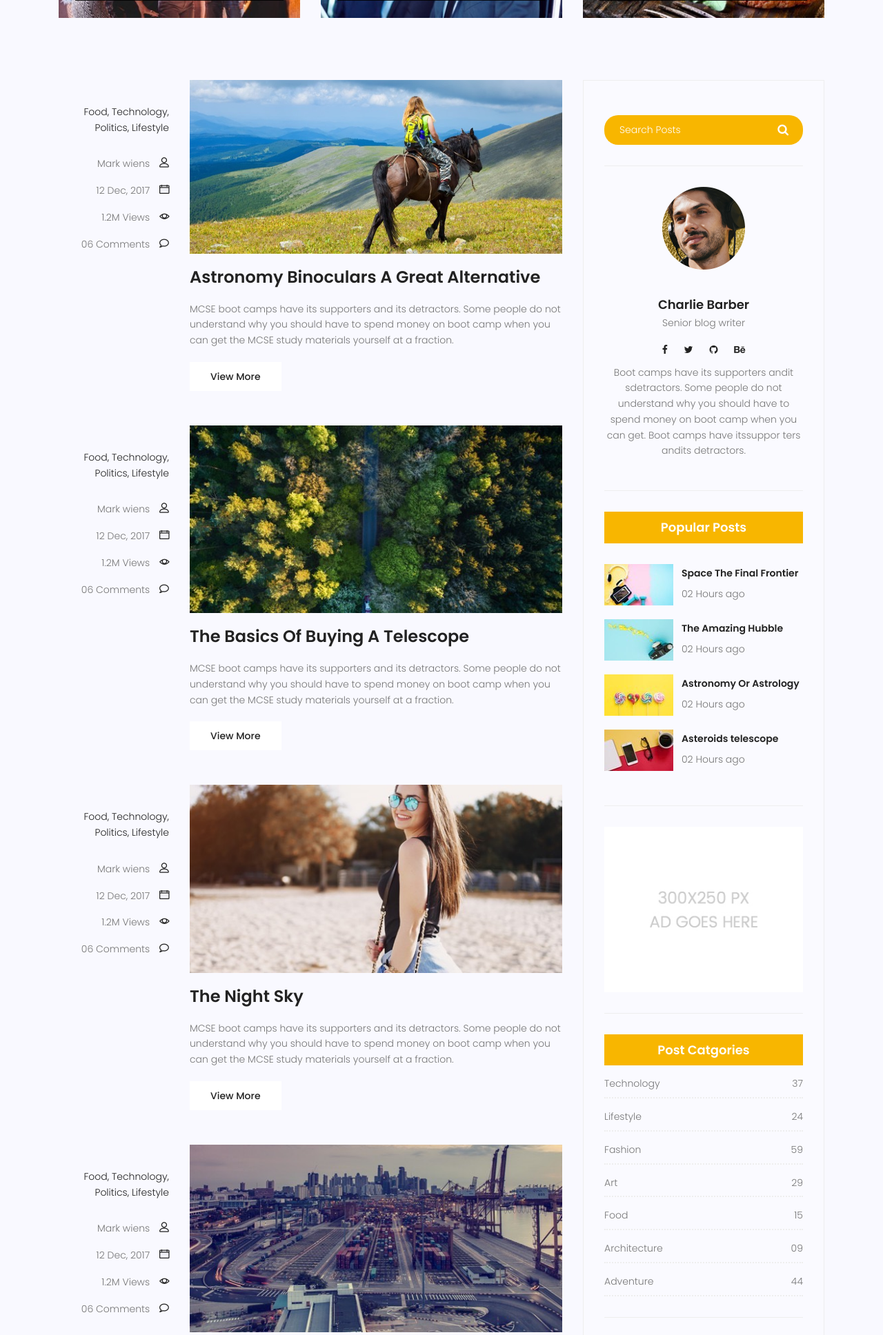
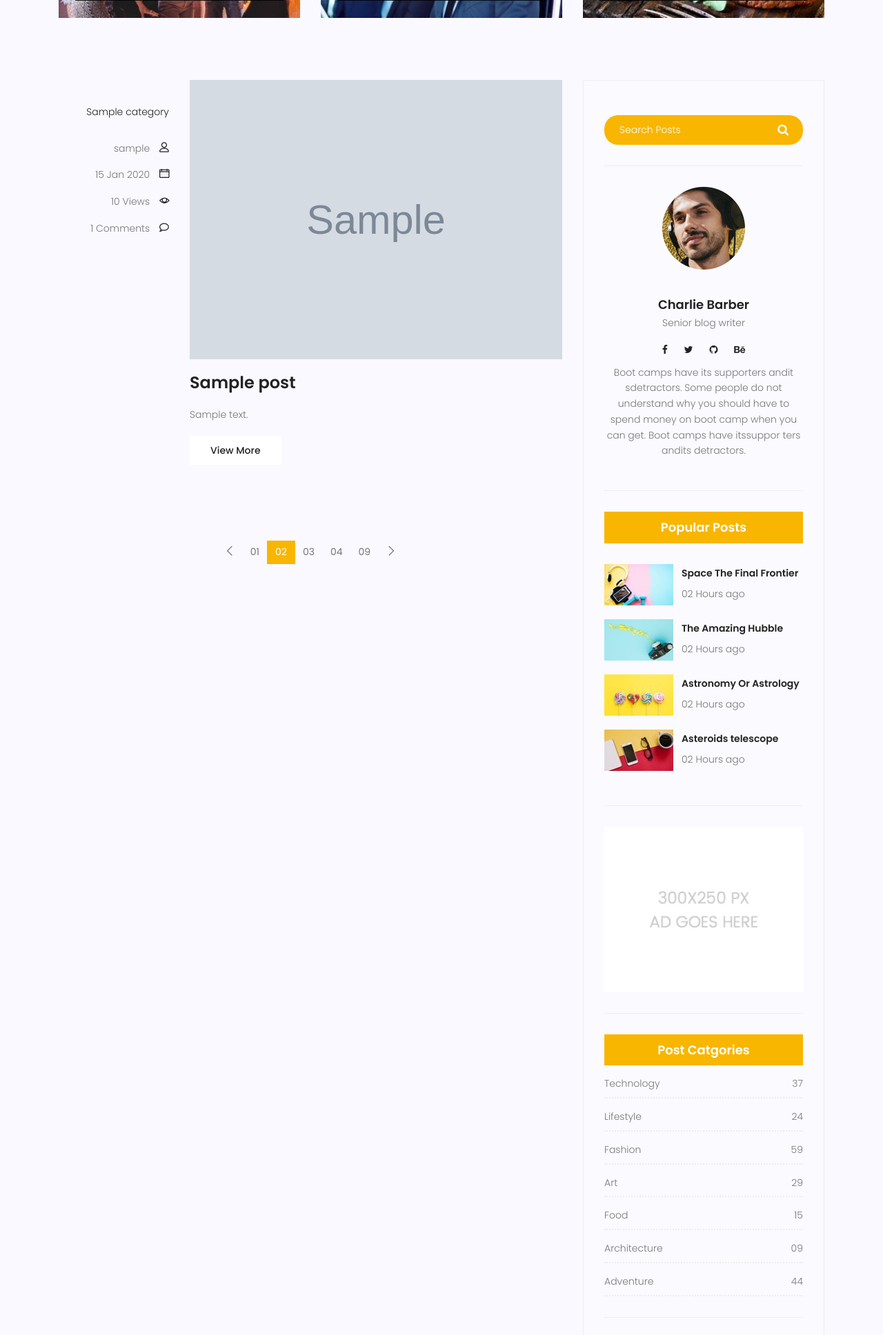
Before and after one commit to arshiazt/travel, a Django app: page /blog/ in a window 1280 px wide. Shown: the part 966-2902 px from the top of the page at 69% size. Run offline with Django 5.2, Linux system fonts and the light colour scheme; tables that the repository leaves empty hold one stand-in row (values such as "Sample post"); grey boxes marked "Sample" are stand-in pictures; some libraries are stand-ins or nearby versions.

Commit message:
add templatetags for blog home

```diff
--- /dev/null
+++ b/blog/templatetags/blog_tags.py
@@ -0,0 +1,8 @@
+from django import template
+from ..models import Post,Comment,Category
+
+register = template.Library()
+
+@register.simple_tag(name='comment_count')
+def function(pid):
+    return Comment.objects.filter(post=pid,approved=True).count()
--- a/templates/blog/blog-home.html
+++ b/templates/blog/blog-home.html
@@ -1,5 +1,6 @@
 {% extends 'base.html' %}
 {% load static %}
+{% load blog_tags %}
 {% block content %}
 <!-- start banner Area -->
 <section class="banner-area relative blog-home-banner" id="home">
@@ -30,8 +31,8 @@
 						<div class="overlay overlay-bg"></div>
 						<a href="#" target="_blank">
 							<div class="thumb">
-								<img class="content-image img-fluid d-block mx-auto" src="{% static 'img/blog/cat-widget1.jpg' %}"
-									alt="">
+								<img class="content-image img-fluid d-block mx-auto"
+									src="{% static 'img/blog/cat-widget1.jpg' %}" alt="">
 							</div>
 							<div class="content-details">
 								<h4 class="content-title mx-auto text-uppercase">Social life</h4>
@@ -48,8 +49,8 @@
 						<div class="overlay overlay-bg"></div>
 						<a href="#" target="_blank">
 							<div class="thumb">
-								<img class="content-image img-fluid d-block mx-auto" src="{% static 'img/blog/cat-widget2.jpg' %}"
-									alt="">
+								<img class="content-image img-fluid d-block mx-auto"
+									src="{% static 'img/blog/cat-widget2.jpg' %}" alt="">
 							</div>
 							<div class="content-details">
 								<h4 class="content-title mx-auto text-uppercase">Politics</h4>
@@ -66,8 +67,8 @@
 						<div class="overlay overlay-bg"></div>
 						<a href="#" target="_blank">
 							<div class="thumb">
-								<img class="content-image img-fluid d-block mx-auto" src="{% static 'img/blog/cat-widget3.jpg' %}"
-									alt="">
+								<img class="content-image img-fluid d-block mx-auto"
+									src="{% static 'img/blog/cat-widget3.jpg' %}" alt="">
 							</div>
 							<div class="content-details">
 								<h4 class="content-title mx-auto text-uppercase">Food</h4>
@@ -88,142 +89,40 @@
 	<div class="container">
 		<div class="row">
 			<div class="col-lg-8 posts-list">
+				{% for post in posts %}
 				<div class="single-post row">
 					<div class="col-lg-3  col-md-3 meta-details">
 						<ul class="tags">
-							<li><a href="#">Food,</a></li>
-							<li><a href="#">Technology,</a></li>
-							<li><a href="#">Politics,</a></li>
-							<li><a href="#">Lifestyle</a></li>
+							{% for cat in post.category.all %}
+							<li><a href="{% url 'blog:category' cat_name=cat.name %}">{{ cat.name }}</a> {% if not forloop.last %},{% endif %}</li>
+							{% endfor %}
 						</ul>
 						<div class="user-details row">
-							<p class="user-name col-lg-12 col-md-12 col-6"><a href="#">Mark wiens</a> <span
-									class="lnr lnr-user"></span></p>
-							<p class="date col-lg-12 col-md-12 col-6"><a href="#">12 Dec, 2017</a> <span
-									class="lnr lnr-calendar-full"></span></p>
-							<p class="view col-lg-12 col-md-12 col-6"><a href="#">1.2M Views</a> <span
+							<p class="user-name col-lg-12 col-md-12 col-6"><a href="{% url 'blog:author' author_username=post.author.username %}">{{ post.author.username }}</a>
+								<span class="lnr lnr-user"></span>
+							</p>
+							<p class="date col-lg-12 col-md-12 col-6"><a href="#">{{post.published_date|date:"d M Y"}}</a> <span class="lnr lnr-calendar-full"></span></p>
+							<p class="view col-lg-12 col-md-12 col-6"><a href="#">{{post.counted_views}} Views</a> <span
 									class="lnr lnr-eye"></span></p>
-							<p class="comments col-lg-12 col-md-12 col-6"><a href="#">06 Comments</a> <span
-									class="lnr lnr-bubble"></span></p>
+							<p class="comments col-lg-12 col-md-12 col-6"><a href="#">{% comment_count post.id %} Comments</a> <span class="lnr lnr-bubble"></span></p>
 						</div>
 					</div>
 					<div class="col-lg-9 col-md-9 ">
 						<div class="feature-img">
-							<img class="img-fluid" src="{% static 'img/blog/feature-img1.jpg' %}" alt="">
+							{% if post.image %}
+							<img class="img-fluid" src="{{ post.image.url }}" alt="">
+							{% endif %}
 						</div>
 						<a class="posts-title" href="blog-single.html">
-							<h3>Astronomy Binoculars A Great Alternative</h3>
+							<h3>{{ post.title }}</h3>
 						</a>
 						<p class="excert">
-							MCSE boot camps have its supporters and its detractors. Some people do not understand why
-							you should have to spend money on boot camp when you can get the MCSE study materials
-							yourself at a fraction.
+							{{ post.content|truncatechars:100 }}
 						</p>
 						<a href="blog-single.html" class="primary-btn">View More</a>
 					</div>
 				</div>
-				<div class="single-post row">
-					<div class="col-lg-3  col-md-3 meta-details">
-						<ul class="tags">
-							<li><a href="#">Food,</a></li>
-							<li><a href="#">Technology,</a></li>
-							<li><a href="#">Politics,</a></li>
-							<li><a href="#">Lifestyle</a></li>
-						</ul>
-						<div class="user-details row">
-							<p class="user-name col-lg-12 col-md-12 col-6"><a href="#">Mark wiens</a> <span
-									class="lnr lnr-user"></span></p>
-							<p class="date col-lg-12 col-md-12 col-6"><a href="#">12 Dec, 2017</a> <span
-									class="lnr lnr-calendar-full"></span></p>
-							<p class="view col-lg-12 col-md-12 col-6"><a href="#">1.2M Views</a> <span
-									class="lnr lnr-eye"></span></p>
-							<p class="comments col-lg-12 col-md-12 col-6"><a href="#">06 Comments</a> <span
-									class="lnr lnr-bubble"></span></p>
-						</div>
-					</div>
-					<div class="col-lg-9 col-md-9 ">
-						<div class="feature-img">
-							<img class="img-fluid" src="{% static 'img/blog/feature-img2.jpg' %}" alt="">
-						</div>
-						<a class="posts-title" href="blog-single.html">
-							<h3>The Basics Of Buying A Telescope</h3>
-						</a>
-						<p class="excert">
-							MCSE boot camps have its supporters and its detractors. Some people do not understand why
-							you should have to spend money on boot camp when you can get the MCSE study materials
-							yourself at a fraction.
-						</p>
-						<a href="blog-single.html" class="primary-btn">View More</a>
-					</div>
-				</div>
-				<div class="single-post row">
-					<div class="col-lg-3  col-md-3 meta-details">
-						<ul class="tags">
-							<li><a href="#">Food,</a></li>
-							<li><a href="#">Technology,</a></li>
-							<li><a href="#">Politics,</a></li>
-							<li><a href="#">Lifestyle</a></li>
-						</ul>
-						<div class="user-details row">
-							<p class="user-name col-lg-12 col-md-12 col-6"><a href="#">Mark wiens</a> <span
-									class="lnr lnr-user"></span></p>
-							<p class="date col-lg-12 col-md-12 col-6"><a href="#">12 Dec, 2017</a> <span
-									class="lnr lnr-calendar-full"></span></p>
-							<p class="view col-lg-12 col-md-12 col-6"><a href="#">1.2M Views</a> <span
-									class="lnr lnr-eye"></span></p>
-							<p class="comments col-lg-12 col-md-12 col-6"><a href="#">06 Comments</a> <span
-									class="lnr lnr-bubble"></span></p>
-						</div>
-					</div>
-					<div class="col-lg-9 col-md-9">
-						<div class="feature-img">
-							<img class="img-fluid" src="{% static 'img/blog/feature-img4.jpg' %}" alt="">
-						</div>
-						<a class="posts-title" href="blog-single.html">
-							<h3>The Night Sky</h3>
-						</a>
-						<p class="excert">
-							MCSE boot camps have its supporters and its detractors. Some people do not understand why
-							you should have to spend money on boot camp when you can get the MCSE study materials
-							yourself at a fraction.
-						</p>
-						<a href="blog-single.html" class="primary-btn">View More</a>
-					</div>
-				</div>
-				<div class="single-post row">
-					<div class="col-lg-3 col-md-3 meta-details">
-						<ul class="tags">
-							<li><a href="#">Food,</a></li>
-							<li><a href="#">Technology,</a></li>
-							<li><a href="#">Politics,</a></li>
-							<li><a href="#">Lifestyle</a></li>
-						</ul>
-						<div class="user-details row">
-							<p class="user-name col-lg-12 col-md-12 col-6"><a href="#">Mark wiens</a> <span
-									class="lnr lnr-user"></span></p>
-							<p class="date col-lg-12 col-md-12 col-6"><a href="#">12 Dec, 2017</a> <span
-									class="lnr lnr-calendar-full"></span></p>
-							<p class="view col-lg-12 col-md-12 col-6"><a href="#">1.2M Views</a> <span
-									class="lnr lnr-eye"></span></p>
-							<p class="comments col-lg-12 col-md-12 col-6"><a href="#">06 Comments</a> <span
-									class="lnr lnr-bubble"></span></p>
-						</div>
-					</div>
-					<div class="col-lg-9 col-md-9">
-						<div class="feature-img">
-							<img class="img-fluid" src="{% static 'img/blog/feature-img5.jpg' %}" alt="">
-						</div>
-						<a class="posts-title" href="blog-single.html">
-							<h3>Telescopes 101</h3>
-						</a>
-						<p class="excert">
-							MCSE boot camps have its supporters and its detractors. Some people do not understand why
-							you should have to spend money on boot camp when you can get the MCSE study materials
-							yourself at a fraction.
-						</p>
-						<a href="blog-single.html" class="primary-btn">View More</a>
-					</div>
-				</div>
+				{% endfor %}
 				<nav class="blog-pagination justify-content-center d-flex">
 					<ul class="pagination">
 						<li class="page-item">
```
Also changed, not shown: blog/templatetags/__init__.py (added).
